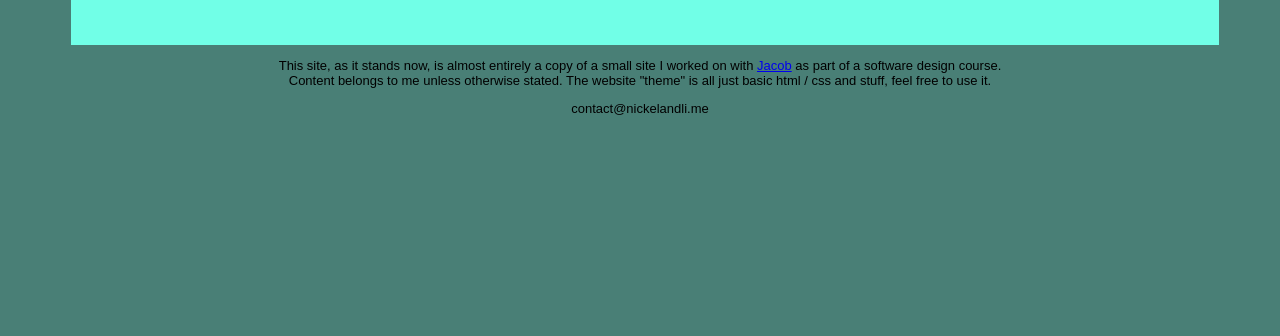
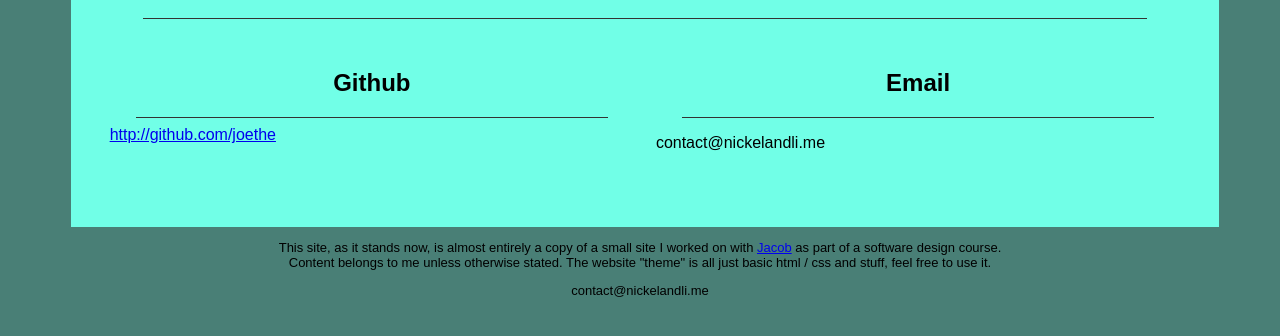
Before and after one commit to joethe/joethe.github.io, a website: page contact.html in a window 1280 px wide. Shown: the part 284-620 px from the top of the page. Drawn offline with Linux system fonts and the light colour scheme.

Commit message:
added contact info to contact page

```diff
--- a/contact.html
+++ b/contact.html
@@ -20,6 +20,19 @@
         <div class="row">
             <div>
                 <h1>Page Under Construction...</h1>
+                <hr>
+                <div class="row">
+                    <div>
+                        <h2>Github</h2>
+                        <hr>
+                        <a href="http://github.com/joethe">http://github.com/joethe</a>
+                    </div>
+                    <div>
+                        <h2>Email</h2>
+                        <hr>
+                        <p>contact@nickelandli.me</p>
+                    </div>
+                </div>
             </div>
         </div>
     </div>
```
